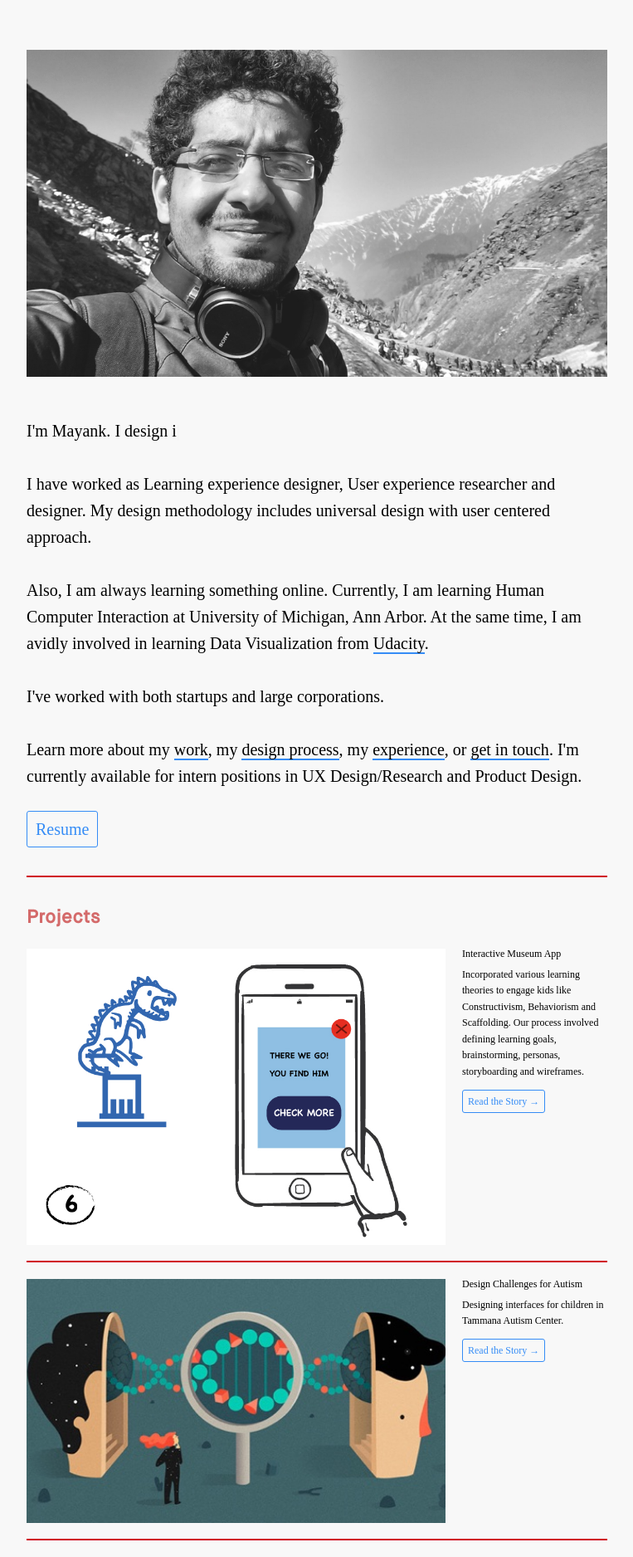
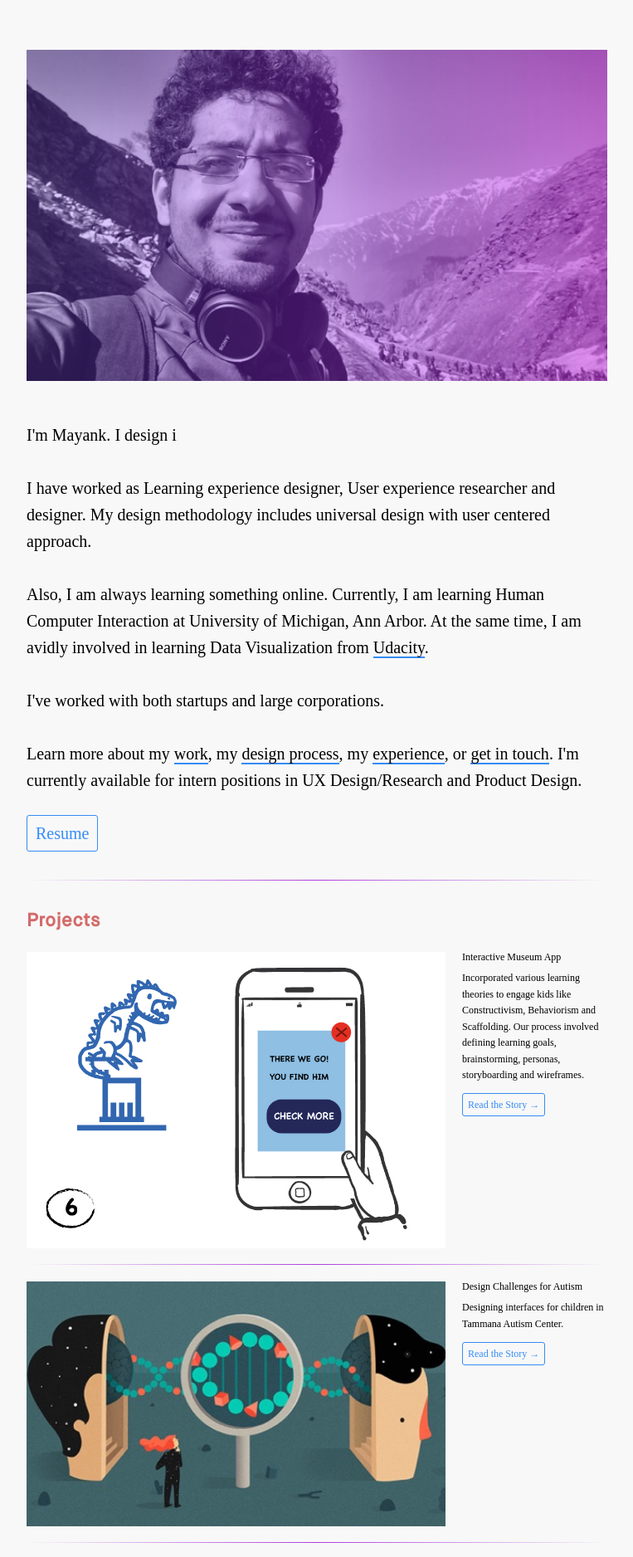
Before and after one commit to ayush1902/mayank-sharma, a PHP site: page /index.html in a window 1280 px wide. Shown: the top 1876 px of the page at 83% size, without its empty margins (258-1021 px from the left). Run offline with PHP 8.4, Linux system fonts and the light colour scheme; some libraries are stand-ins or nearby versions; some web fonts are replaced.

Commit message:
Photo filter plus horizontal rule changed

```diff
--- a/css/style.css
+++ b/css/style.css
@@ -87,10 +87,16 @@
 .link-2:hover {
 	color: #009688
 }
+
 hr {
-	border: 1px solid #D0011B;
-	margin-top: 0.5em;
+    border: 0;
+    height: 1px;
+    background-image: linear-gradient(to right, rgba(148,0,211,0), rgba(148,0,211,0.75), rgba(148,0,211,0));
+    margin-top: 0.5em;
 	margin-bottom: 0.5em;
+}
+hr {
+
 }
 #work, #navigation {
 	width: 100%;
--- a/index.html
+++ b/index.html
@@ -10,7 +10,7 @@
 <body>
 <div class="container">
 	<figure class="avatar-img">
-		<img src="frontme.JPG" alt="jumbotron image">
+		<img src="frontme.png" alt="jumbotron image">
 	</figure>
 	<div id="typed-strings">
                 <span>interfaces.</span>
```
Also changed, not shown: frontme.JPG (deleted), frontme.png (added), 1 other file.
